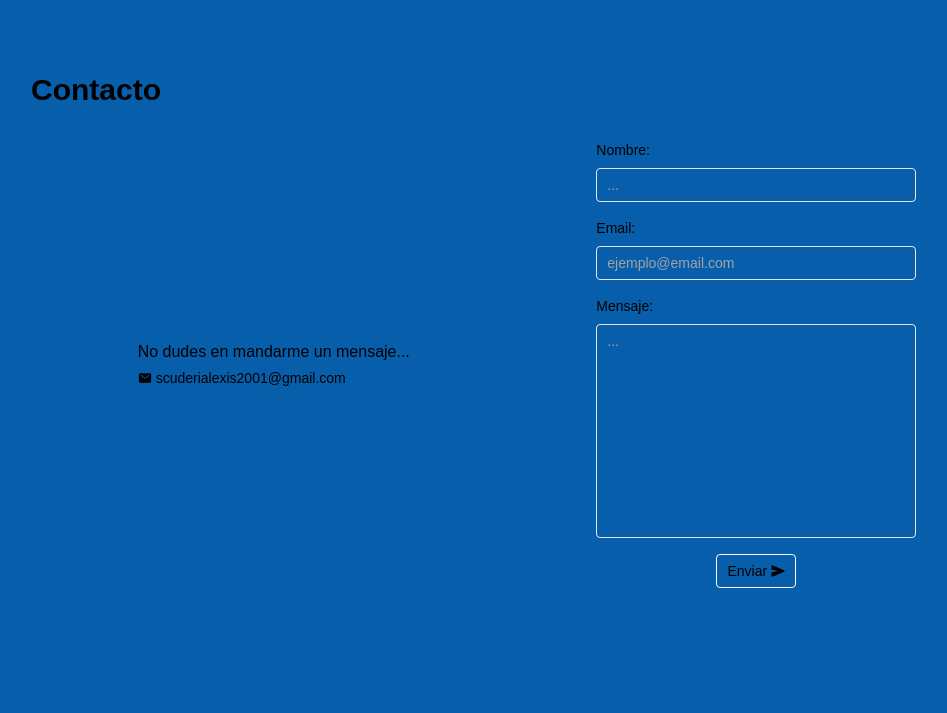
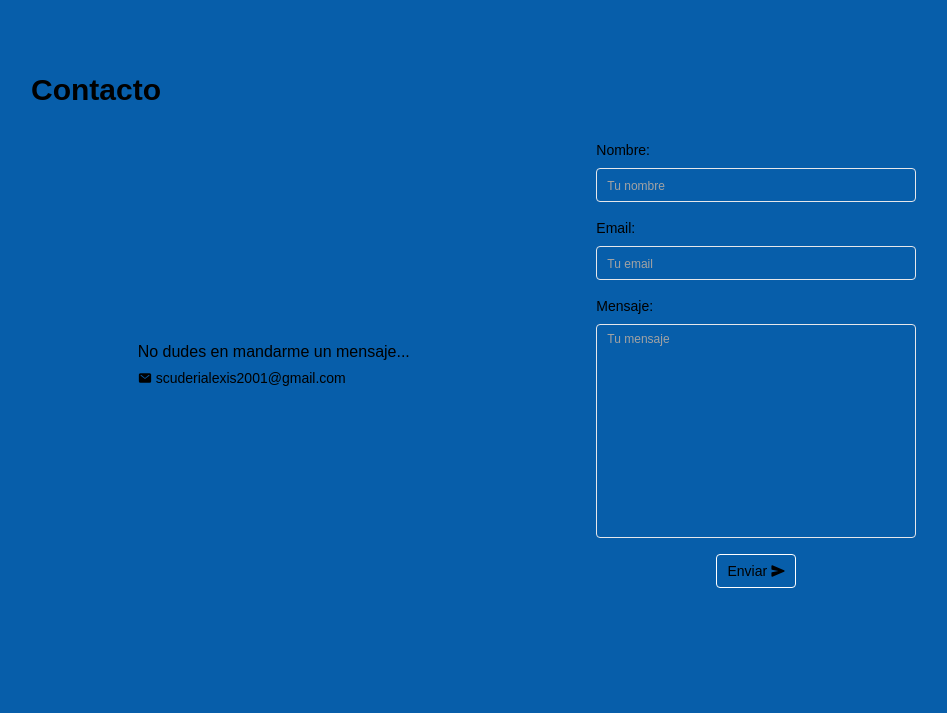
Before and after one commit to a-scu/Portfolio, an Astro site: page / in a window 1280 px wide. Shown: the part 4176-4889 px from the top of the page, without its empty margins (113-1060 px from the left). Built offline with nearby package versions, Linux system fonts and the light colour scheme; Astro itself is replaced by a stand-in of ours.

Commit message:
mas cambios

```diff
--- a/src/components/ContactForm.jsx
+++ b/src/components/ContactForm.jsx
@@ -30,10 +30,10 @@ export default function ContactForm() {
           id="name"
           name="name"
           value={form.name}
-          placeholder="..."
+          placeholder="Tu nombre"
           onChange={handleChange}
           onBlur={handleBlur}
-          className="w-full px-2.5 py-1.5 bg-transparent text-sm placeholder:text-neutral-400 placeholder:font-extralight border rounded outline-none outline-1 outline-transparent outline outline-offset-0 focus-visible:outline-white"
+          className="w-full px-2.5 py-1.5 bg-transparent text-sm placeholder:text-neutral-400 placeholder:text-xs placeholder:font-extraligh border rounded outline-none outline-1 outline-transparent outline outline-offset-0 focus-visible:outline-white"
         />
         {errors.name && (
           <p className="mx-auto text-xs font-semibold text-red-500">
@@ -52,10 +52,10 @@ export default function ContactForm() {
           id="email"
           name="email"
           value={form.email}
-          placeholder="ejemplo@email.com"
+          placeholder="Tu email"
           onChange={handleChange}
           onBlur={handleBlur}
-          className="w-full px-2.5 py-1.5 bg-transparent text-sm placeholder:text-neutral-400 placeholder:font-extralight border rounded outline-none outline-1 outline-transparent outline outline-offset-0 focus-visible:outline-white"
+          className="w-full px-2.5 py-1.5 bg-transparent text-sm placeholder:text-neutral-400 placeholder:text-xs placeholder:font-extraligh border rounded outline-none outline-1 outline-transparent outline outline-offset-0 focus-visible:outline-white"
         />
         {errors.email && (
           <p className="mx-auto text-xs font-semibold text-red-500">
@@ -74,12 +74,12 @@ export default function ContactForm() {
           id="message"
           name="message"
           value={form.message}
-          placeholder="..."
+          placeholder="Tu mensaje"
           cols={30}
           rows={10}
           onChange={handleChange}
           onBlur={handleBlur}
-          className="w-full px-2.5 py-1.5 bg-transparent text-sm placeholder:text-neutral-400 placeholder:font-extralight border rounded outline-none outline-1 outline-transparent outline outline-offset-0 focus-visible:outline-white resize-none"
+          className="w-full px-2.5 py-1.5 bg-transparent text-sm placeholder:text-neutral-400 placeholder:text-xs placeholder:font-extraligh border rounded outline-none outline-1 outline-transparent outline outline-offset-0 focus-visible:outline-white resize-none"
         />
         {errors.message && (
           <p className="mx-auto text-xs font-semibold text-red-500">
```
